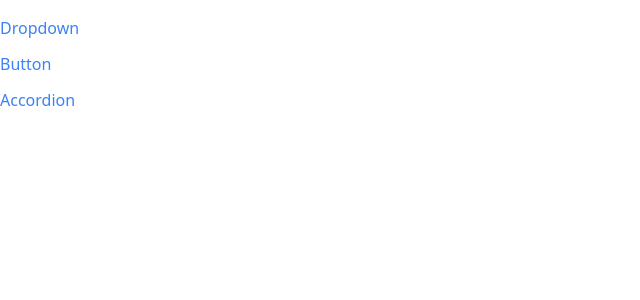
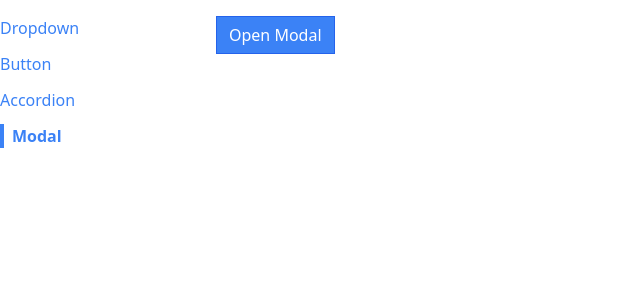
Before and after one commit to msinemkaya/components, a React (Create React App) app: page /modal in a window 1280 px wide. Shown: the top 300 px of the page, without its empty margins (0-640 px from the left). Built offline with nearby package versions, Linux system fonts and the light colour scheme.

Commit message:
feat: created a modal component

```diff
--- a/public/index.html
+++ b/public/index.html
@@ -39,5 +39,8 @@
       To begin the development, run `npm start` or `yarn start`.
       To create a production bundle, use `npm run build` or `yarn build`.
     -->
+
+    <!-- portal for modal container -->
+    <div class='modal-container'></div>
   </body>
 </html>
--- a/src/App.js
+++ b/src/App.js
@@ -3,6 +3,7 @@
 import AccordionPage from './pages/AccordionPage';
 import ButtonPage from './pages/ButtonPage';
 import DropdownPage from './pages/DropdownPage';
+import ModalPage from './pages/ModalPage';
 
 function App() {
   return(
@@ -18,6 +19,9 @@
         <Route path='/button'>
           <ButtonPage />
         </Route>
+        <Route path='/modal'>
+          <ModalPage />
+        </Route>
       </div>
     </div>
   );
--- /dev/null
+++ b/src/components/Modal.js
@@ -0,0 +1,23 @@
+import ReactDOM from 'react-dom'
+
+export default function Modal(){
+
+  // with portal you are telling react to place the html produced by this component to the given place in document
+  // insted of where it would be normally
+
+  // why do we do that? in this case since we tell our components to be absolute,
+  // if there is another positioned element that is higher in hierarchy than this components htmls
+  // than our absolute positioning will be trapped inside of that element.
+  // but we want out component to cover the full screen so in other words take the body as a parent or not get trapped by another position
+
+  // thats why insted of putting it deep inside we are creating a portal on the html document to place it where we want
+  return ReactDOM.createPortal(
+    <div>
+      <div className='absolute inset-0 bg-gray-300 opacity-80'></div>
+      <div className='absolute inset-40 p-10 bg-white'></div>
+    </div>,
+
+    // where we want this html to be
+    document.querySelector('.modal-container')
+  );
+}
--- a/src/components/Sidebar.js
+++ b/src/components/Sidebar.js
@@ -6,6 +6,7 @@
     { label: 'Dropdown', path: '/'},
     { label: 'Button', path: '/button'},
     { label: 'Accordion', path: '/accordion'},
+    { label: 'Modal', path: '/modal'},
   ]
 
   return(
--- /dev/null
+++ b/src/pages/ModalPage.js
@@ -0,0 +1,19 @@
+import { useState } from 'react';
+import Modal from '../components/Modal'
+import Button from '../components/Button'
+
+export default function ModalPage(){
+
+  const [showModal, setShowModal] = useState(false)
+
+  const handleClick = () => {
+    setShowModal(true)
+  }
+
+  return(
+    <div>
+      <Button primary onClick={handleClick}>Open Modal</Button>
+      {showModal && <Modal onClose={showModal}/>}
+    </div>
+  );
+}
```
